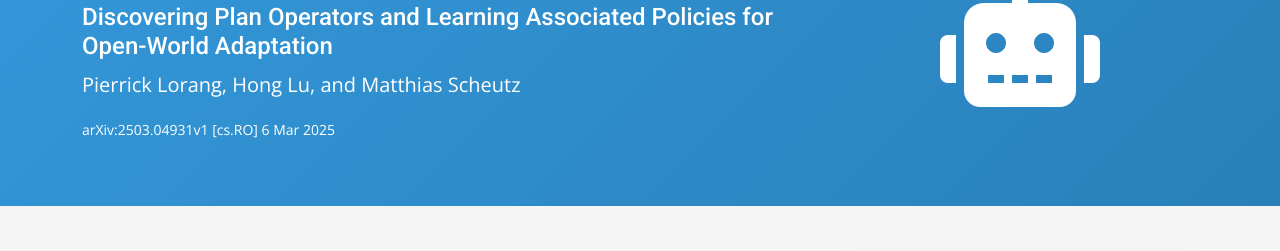
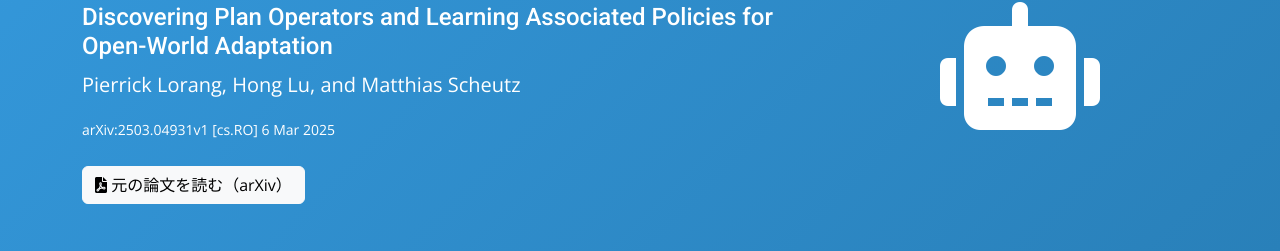
Before and after one commit to KyosukeIchikawa/test_pdf_site, a plain HTML site: page index.html in a window 1280 px wide. Shown: the part 178-429 px from the top of the page. Drawn offline with nearby package versions, Linux system fonts and the light colour scheme.

Commit message:
ヒーローセクションに元の論文へのリンクボタンを追加

```diff
--- a/index.html
+++ b/index.html
@@ -64,6 +64,9 @@
                         <h2 class="h4">Discovering Plan Operators and Learning Associated Policies for Open-World Adaptation</h2>
                         <p class="lead">Pierrick Lorang, Hong Lu, and Matthias Scheutz</p>
                         <p><small>arXiv:2503.04931v1 [cs.RO] 6 Mar 2025</small></p>
+                        <a href="https://arxiv.org/abs/2503.04931v1" target="_blank" class="btn btn-light mt-2">
+                            <i class="fas fa-file-pdf"></i> 元の論文を読む（arXiv）
+                        </a>
                     </div>
                     <div class="col-lg-4">
                         <div class="illustration-container text-center">
```
